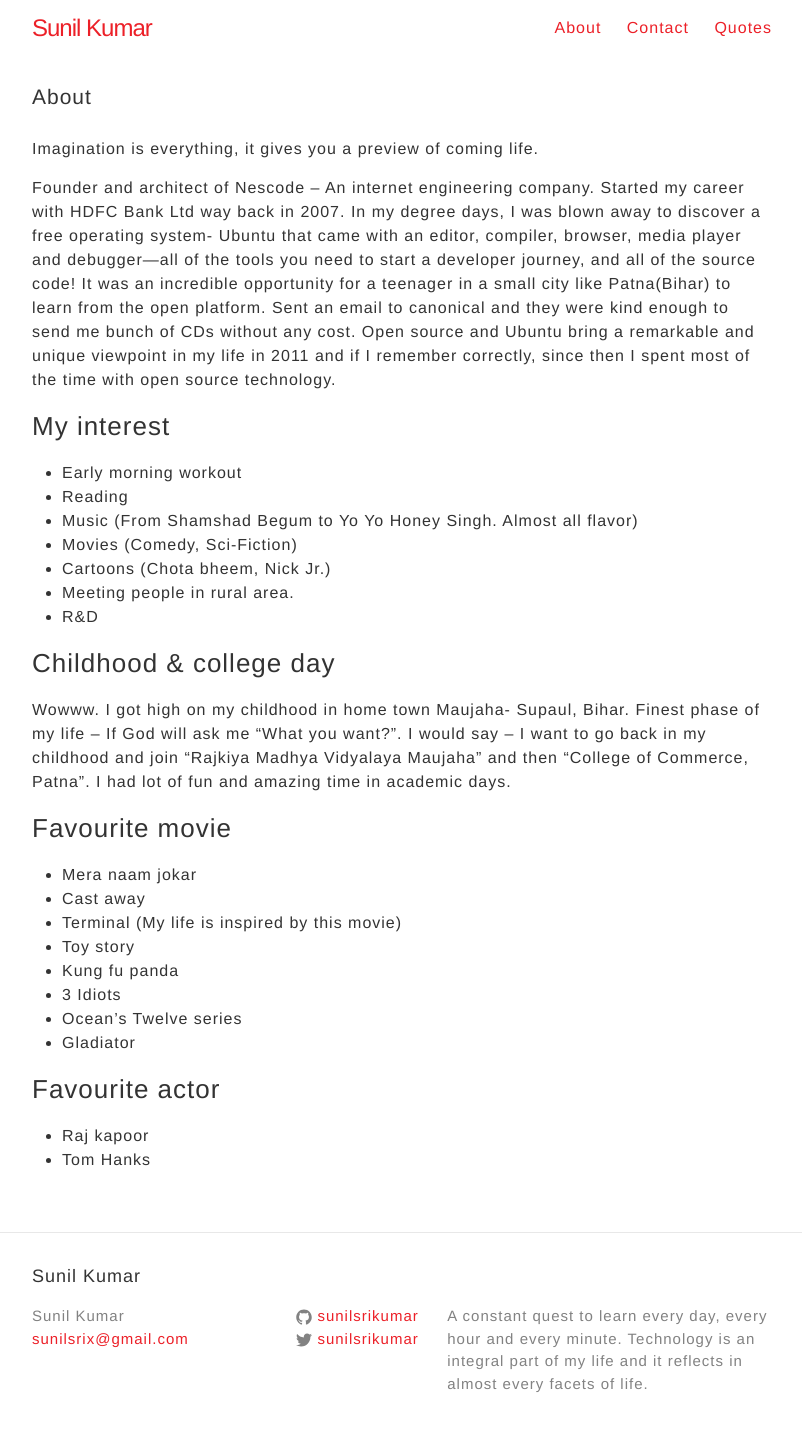
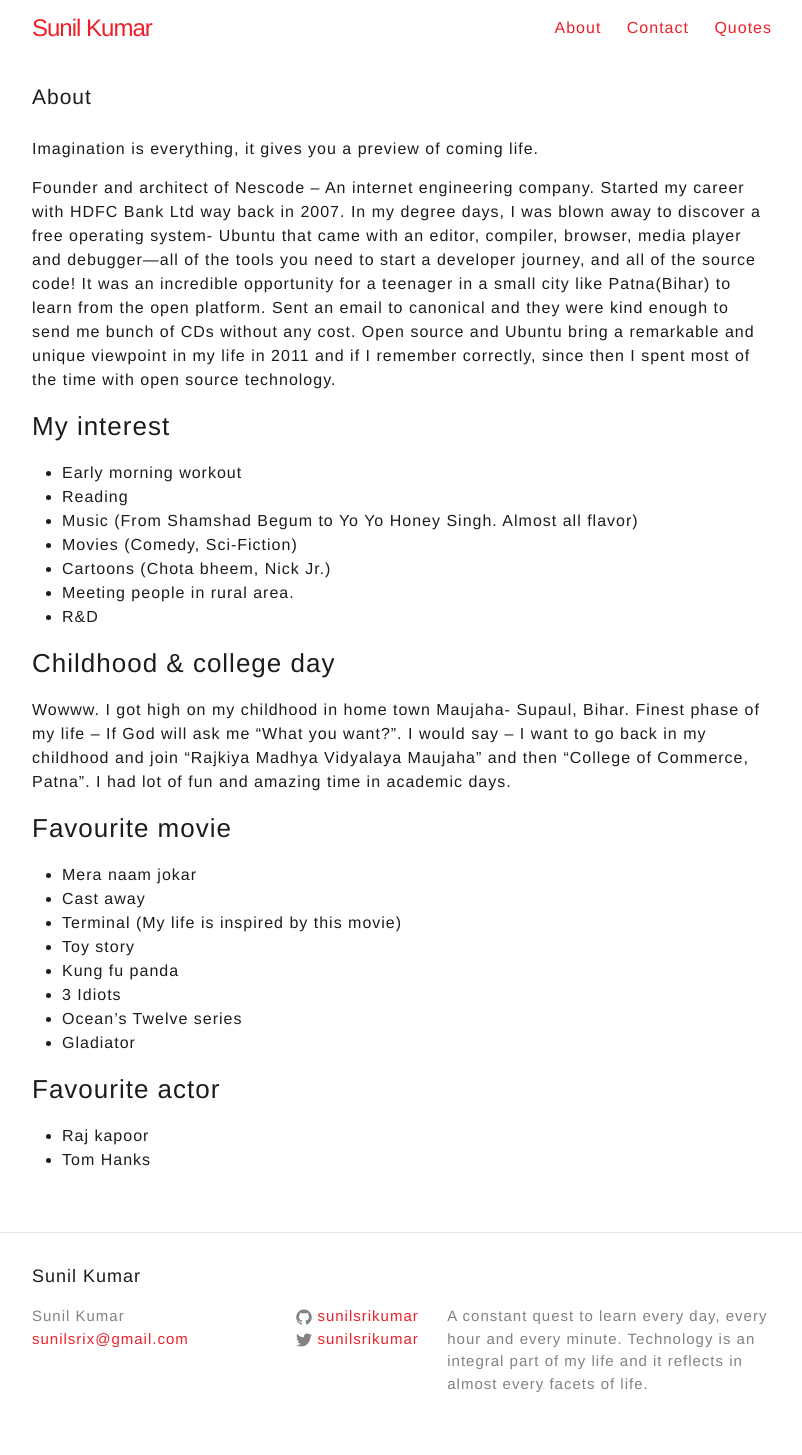
Before and after one commit to sunilsrikumar/sunilsrikumar.github.io, a Jekyll site: the page built from about.md, in a window 1280 px wide. Shown: the whole page, without its empty margins (238-1040 px from the left). Built offline with Jekyll 4.4.1, drawn with Linux system fonts in a browser that asks for light colours.

Commit message:
Text color upate

```diff
--- a/css/main.scss
+++ b/css/main.scss
@@ -14,7 +14,7 @@ $base-line-height: 1.5;
 
 $spacing-unit:     30px;
 
-$text-color:       #333333;
+$text-color:       #1C1C1F;
 $background-color: #fdfdfd;
 $brand-color:      #2a7ae2;
 
```
